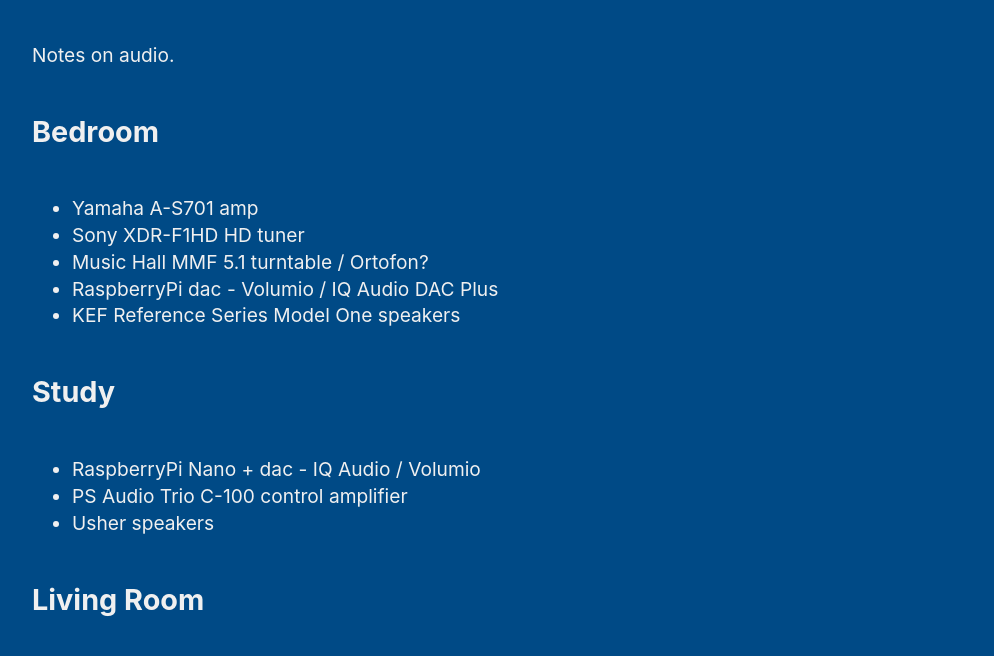
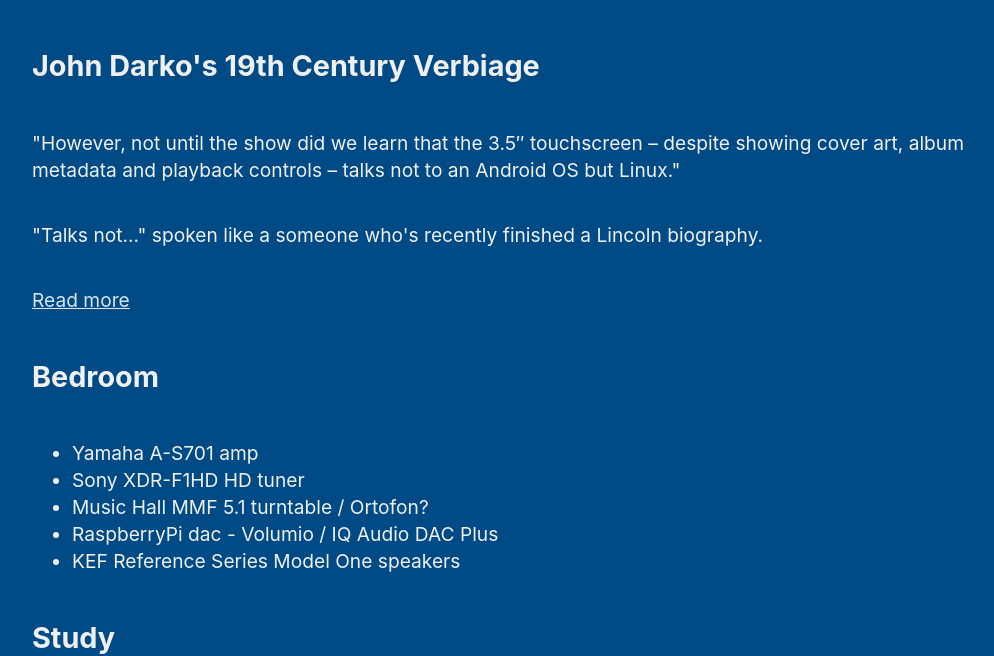
Before and after one commit to DannyBoyNYC/deverell.dev.11ty, an Eleventy site: page src/posts/audio.md in a window 1280 px wide. Shown: the part 148-804 px from the top of the page, without its empty margins (118-1112 px from the left). Built offline with nearby package versions, Linux system fonts and the light colour scheme; Eleventy itself is replaced by a stand-in of ours; files that its build step writes are made by us from their sources.

Commit message:
file naming updates

```diff
--- a/package.json
+++ b/package.json
@@ -1,7 +1,7 @@
 {
   "name": "eleventy",
   "version": "1.0.0",
-  "description": "session 8",
+  "description": "personal blog",
   "main": "index.js",
   "scripts": {
     "rimraf": "rimraf _site",
@@ -13,7 +13,7 @@
   "author": "",
   "license": "ISC",
   "dependencies": {
-    "@11ty/eleventy": "^1.0.0"
+    "@11ty/eleventy": "^2.0.1"
   },
   "devDependencies": {
     "npm-run-all": "^4.1.5",
--- a/src/posts/audio.md
+++ b/src/posts/audio.md
@@ -8,7 +8,13 @@
 
 # Audio
 
-{{description}}
+## John Darko's 19th Century Verbiage
+
+"However, not until the show did we learn that the 3.5″ touchscreen – despite showing cover art, album metadata and playback controls – talks not to an Android OS but Linux."
+
+"Talks not..." spoken like a someone who's recently finished a Lincoln biography.
+
+[Read more](https://darko.audio/2024/05/more-thoughts-on-the-329-wiim-ultra/)
 
 ## Bedroom
 
```
Also changed, not shown: src/posts/notes.md (renamed from src/posts/stuff.md), 2 other files.
